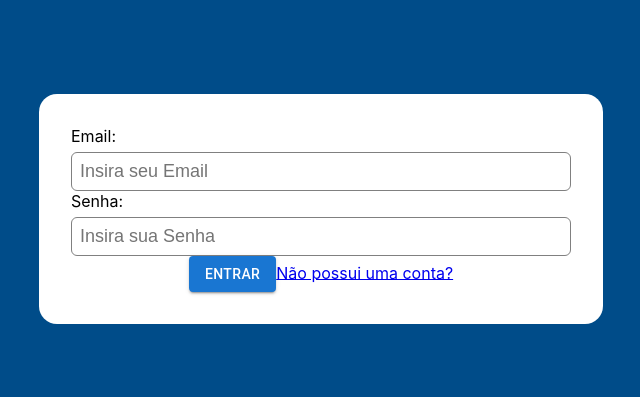
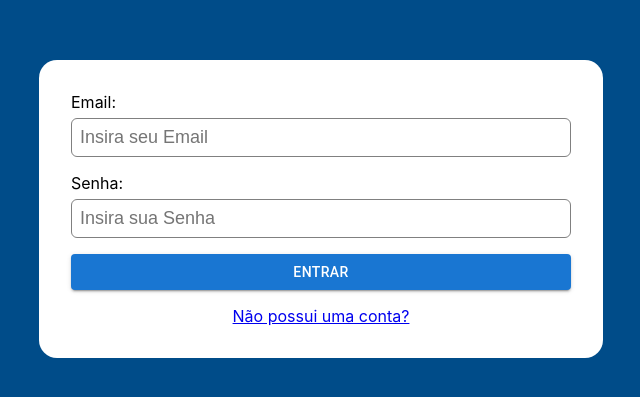
Before and after one commit to tcc-lucas-dafne/tcc-password-manager, a React (Create React App) app: page /login in a window 1280 px wide. Shown: the part 191-588 px from the top of the page, without its empty margins (319-959 px from the left). Built offline with nearby package versions, Linux system fonts and the light colour scheme; no server answers.

Commit message:
style: adjust spacing between login inputs

```diff
--- a/src/pages/Login/style.ts
+++ b/src/pages/Login/style.ts
@@ -13,10 +13,9 @@ export const FormContainer = styled.div`
   background-color: #FFF;
   border-radius: 18px;
   padding: 32px;
-
-  &:not(:last-child) {
-    margin-bottom: 0.5rem;
-  }
+  display: flex;
+  flex-direction: column;
+  row-gap: 1rem;
 `;
 
 export const Label = styled.label``;
```
